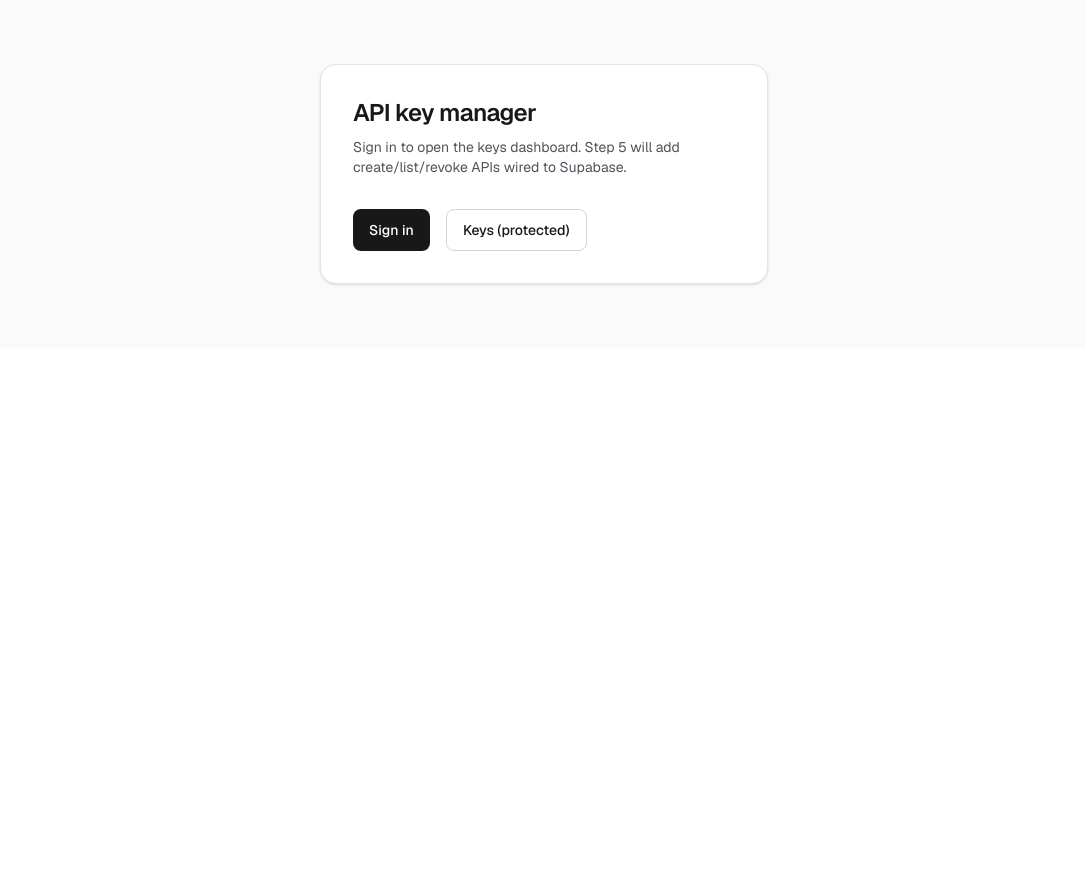
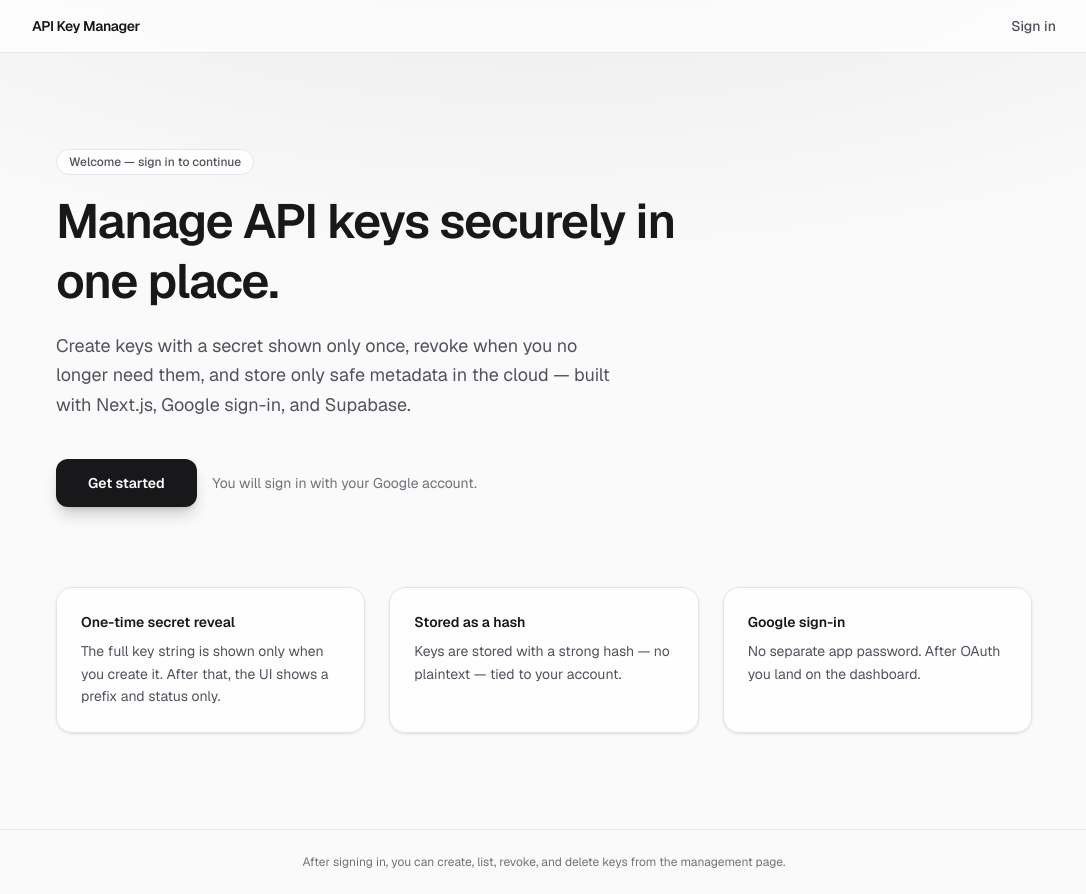
Before and after one commit to QuyetLe-Arent/APIKey-cursorAI, a Next.js app: page / in a window 1280 px wide. Shown: the whole page, without its empty margins (96-1182 px from the left). Before the commit the page ends 800 px from the top, so only its background shows below. Built offline with nearby package versions, Linux system fonts and the light colour scheme; no server answers.

Commit message:
feat: add public home with sign-in entry and signed-in redirect

```diff
--- a/app/layout.tsx
+++ b/app/layout.tsx
@@ -14,7 +14,7 @@ const geistMono = Geist_Mono({
 
 export const metadata: Metadata = {
   title: "API key manager",
-  description: "Manage API keys with NextAuth and Supabase",
+  description: "Manage API keys with Google sign-in, Supabase, and Next.js",
 };
 
 export default function RootLayout({
--- a/app/page.tsx
+++ b/app/page.tsx
@@ -1,31 +1,95 @@
+import { auth } from "@/auth";
 import Link from "next/link";
+import { redirect } from "next/navigation";
 
-export default function Home() {
+export default async function Home() {
+  const session = await auth();
+  if (session?.user) {
+    redirect("/keys");
+  }
+
   return (
-    <div className="flex min-h-full flex-col items-center justify-center bg-zinc-50 px-6 py-16 font-sans dark:bg-black">
-      <main className="w-full max-w-md rounded-2xl border border-zinc-200 bg-white p-8 shadow-sm dark:border-zinc-800 dark:bg-zinc-950">
-        <h1 className="text-2xl font-semibold tracking-tight text-zinc-900 dark:text-zinc-50">
-          API key manager
-        </h1>
-        <p className="mt-2 text-sm text-zinc-600 dark:text-zinc-400">
-          Sign in to open the keys dashboard. Step 5 will add create/list/revoke
-          APIs wired to Supabase.
-        </p>
-        <nav className="mt-8 flex flex-col gap-3 sm:flex-row sm:gap-4">
+    <div className="relative flex min-h-full flex-col overflow-hidden bg-zinc-50 font-sans text-zinc-900 dark:bg-zinc-950 dark:text-zinc-50">
+      <div
+        className="pointer-events-none absolute inset-0 bg-[radial-gradient(ellipse_80%_50%_at_50%_-20%,rgba(120,120,120,0.15),transparent)] dark:bg-[radial-gradient(ellipse_80%_50%_at_50%_-20%,rgba(250,250,250,0.08),transparent)]"
+        aria-hidden
+      />
+
+      <header className="relative z-10 border-b border-zinc-200/80 bg-white/70 px-6 py-4 backdrop-blur dark:border-zinc-800/80 dark:bg-zinc-950/70">
+        <div className="mx-auto flex max-w-5xl items-center justify-between">
+          <span className="text-sm font-semibold tracking-tight">
+            API Key Manager
+          </span>
           <Link
             href="/login"
-            className="inline-flex items-center justify-center rounded-lg bg-zinc-900 px-4 py-2.5 text-sm font-medium text-white transition hover:bg-zinc-800 dark:bg-zinc-100 dark:text-zinc-900 dark:hover:bg-zinc-200"
+            className="text-sm font-medium text-zinc-600 transition hover:text-zinc-900 dark:text-zinc-400 dark:hover:text-zinc-100"
           >
             Sign in
           </Link>
+        </div>
+      </header>
+
+      <main className="relative z-10 mx-auto flex w-full max-w-5xl flex-1 flex-col justify-center px-6 py-16 sm:py-24">
+        <p className="mb-4 inline-flex w-fit items-center rounded-full border border-zinc-200 bg-white/80 px-3 py-1 text-xs font-medium text-zinc-600 backdrop-blur dark:border-zinc-700 dark:bg-zinc-900/80 dark:text-zinc-300">
+          Welcome — sign in to continue
+        </p>
+        <h1 className="max-w-2xl text-4xl font-semibold leading-tight tracking-tight sm:text-5xl">
+          Manage API keys securely in one place.
+        </h1>
+        <p className="mt-5 max-w-xl text-lg leading-relaxed text-zinc-600 dark:text-zinc-400">
+          Create keys with a secret shown only once, revoke when you no longer
+          need them, and store only safe metadata in the cloud — built with
+          Next.js, Google sign-in, and Supabase.
+        </p>
+
+        <div className="mt-10 flex flex-col gap-4 sm:flex-row sm:items-center">
           <Link
-            href="/keys"
-            className="inline-flex items-center justify-center rounded-lg border border-zinc-300 px-4 py-2.5 text-sm font-medium text-zinc-900 transition hover:bg-zinc-50 dark:border-zinc-600 dark:text-zinc-100 dark:hover:bg-zinc-900"
+            href="/login"
+            className="inline-flex h-12 items-center justify-center rounded-xl bg-zinc-900 px-8 text-sm font-semibold text-white shadow-lg shadow-zinc-900/20 transition hover:bg-zinc-800 dark:bg-zinc-100 dark:text-zinc-900 dark:shadow-none dark:hover:bg-zinc-200"
           >
-            Keys (protected)
+            Get started
           </Link>
-        </nav>
+          <p className="text-sm text-zinc-500 dark:text-zinc-500">
+            You will sign in with your Google account.
+          </p>
+        </div>
+
+        <ul className="mt-20 grid gap-6 sm:grid-cols-3">
+          <li className="rounded-2xl border border-zinc-200 bg-white/80 p-6 shadow-sm backdrop-blur dark:border-zinc-800 dark:bg-zinc-900/60">
+            <h2 className="text-sm font-semibold text-zinc-900 dark:text-zinc-50">
+              One-time secret reveal
+            </h2>
+            <p className="mt-2 text-sm leading-relaxed text-zinc-600 dark:text-zinc-400">
+              The full key string is shown only when you create it. After that,
+              the UI shows a prefix and status only.
+            </p>
+          </li>
+          <li className="rounded-2xl border border-zinc-200 bg-white/80 p-6 shadow-sm backdrop-blur dark:border-zinc-800 dark:bg-zinc-900/60">
+            <h2 className="text-sm font-semibold text-zinc-900 dark:text-zinc-50">
+              Stored as a hash
+            </h2>
+            <p className="mt-2 text-sm leading-relaxed text-zinc-600 dark:text-zinc-400">
+              Keys are stored with a strong hash — no plaintext — tied to your
+              account.
+            </p>
+          </li>
+          <li className="rounded-2xl border border-zinc-200 bg-white/80 p-6 shadow-sm backdrop-blur dark:border-zinc-800 dark:bg-zinc-900/60">
+            <h2 className="text-sm font-semibold text-zinc-900 dark:text-zinc-50">
+              Google sign-in
+            </h2>
+            <p className="mt-2 text-sm leading-relaxed text-zinc-600 dark:text-zinc-400">
+              No separate app password. After OAuth you land on the dashboard.
+            </p>
+          </li>
+        </ul>
       </main>
+
+      <footer className="relative z-10 border-t border-zinc-200/80 px-6 py-6 text-center text-xs text-zinc-500 dark:border-zinc-800/80 dark:text-zinc-500">
+        <p>
+          After signing in, you can create, list, revoke, and delete keys from
+          the management page.
+        </p>
+      </footer>
     </div>
   );
 }
```
